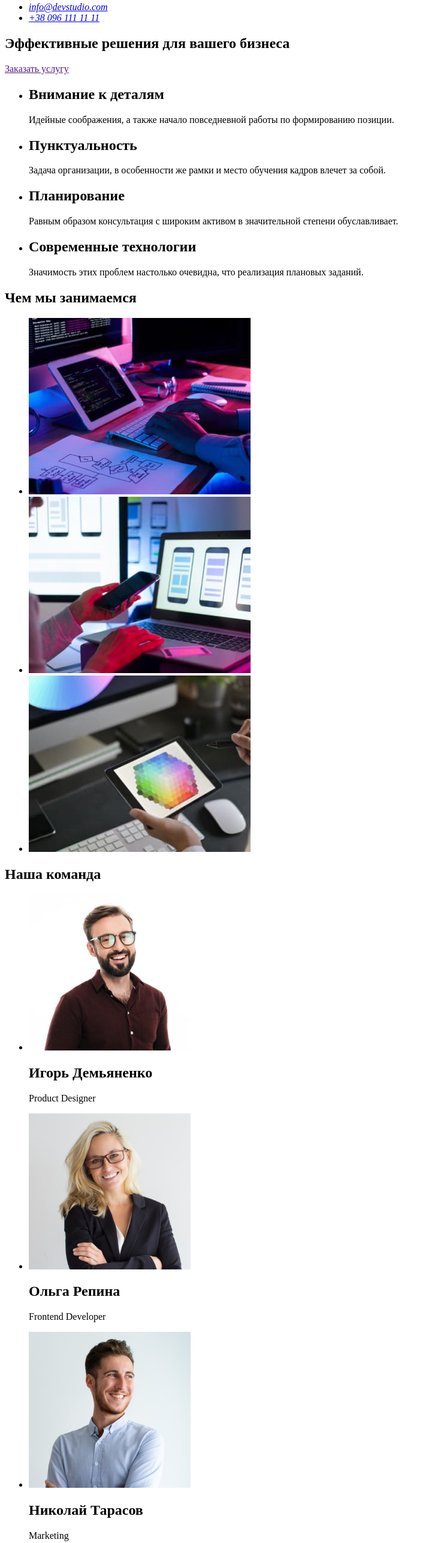
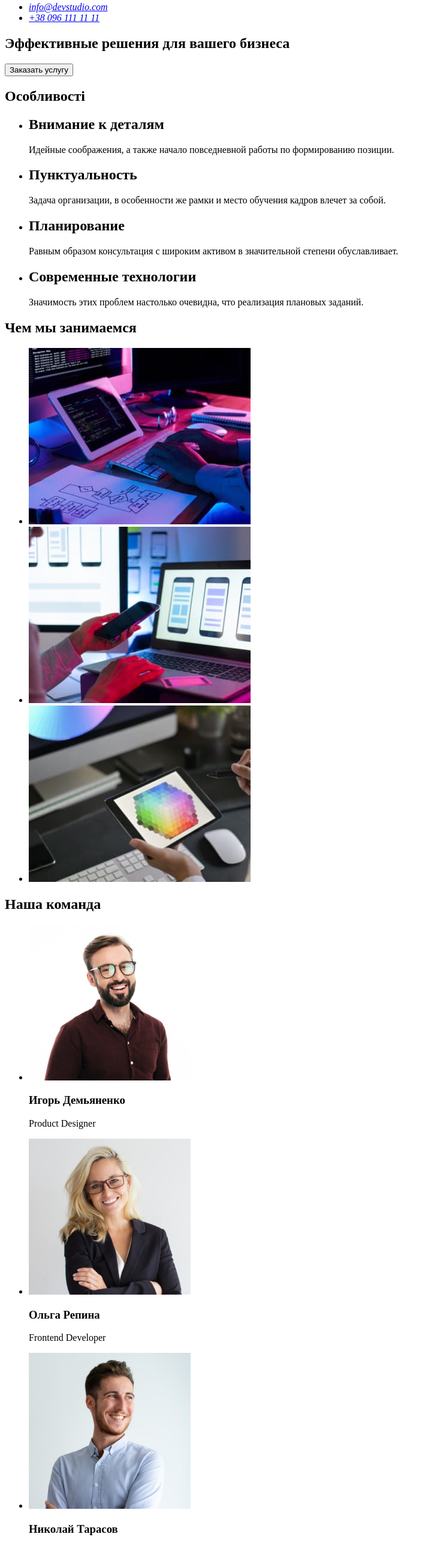
Before and after one commit to ValeriiDroniak/goit-markup-hw-01, a plain HTML site: page index.html in a window 1280 px wide. Shown: the part 109-2681 px from the top of the page at 60% size, without its empty margins (0-719 px from the left). Drawn offline with Linux system fonts and the light colour scheme.

Commit message:
Добавляє кнопку та заміняє заголовки

```diff
--- a/index.html
+++ b/index.html
@@ -32,11 +32,12 @@
         <!-- Герой -->
         <section>
             <h1>Эффективные решения для вашего бизнеса</h1>
-            <a href="">Заказать услугу</a>
+            <button type="button">Заказать услугу</button>
         </section>
 
         <!-- Основна частина -->
         <section>
+            <h2>Особливості</h2>
             <ul>
                 <li>
                     <h2>Внимание к деталям</h2>
@@ -55,7 +56,9 @@
                     <p>Значимость этих проблем настолько очевидна, что реализация плановых заданий.</p>
                 </li>
             </ul>
-            <h1>Чем мы занимаемся</h1>
+        </section>
+        <section>
+            <h2>Чем мы занимаемся</h2>
             <ul>
                 <li><a href=""><img src="./images/box-1.jpg" alt="Набирає команда" width="370"></a></li>
                 <li><a href=""><img src="./images/box-2.jpg" alt="Переглядає дизайн" width="370"></a></li>
@@ -65,26 +68,26 @@
 
         <!-- Команда -->
         <section>
-            <h1>Наша команда</h1>
+            <h2>Наша команда</h2>
             <ul>
                 <li>
                     <img src="./images/img-1.jpg" alt="чоловік" width="270">
-                    <h2>Игорь Демьяненко</h2>
+                    <h3>Игорь Демьяненко</h3>
                     <p>Product Designer</p>
                 </li>
                 <li>
                     <img src="./images/img-2.jpg" alt="жінка" width="270">
-                    <h2>Ольга Репина</h2>
+                    <h3>Ольга Репина</h3>
                     <p>Frontend Developer</p>
                 </li>
                 <li>
                     <img src="./images/img-3.jpg" alt="чоловік" width="270">
-                    <h2>Николай Тарасов</h2>
+                    <h3>Николай Тарасов</h3>
                     <p>Marketing</p>
                 </li>
                 <li>
                     <img src="./images/img-4.jpg" alt="чоловік" width="270">
-                    <h2>Михаил Ермаков</h2>
+                    <h3>Михаил Ермаков</h3>
                     <p>UI Designer</p>
                 </li>
             </ul>
@@ -94,7 +97,7 @@
     <!-- Підвал -->
     <footer>
         <a href="/">WebStudio</a>
-        <h3>г. Киев, пр-т Леси Украинки, 26</h3>
+        <p>г. Киев, пр-т Леси Украинки, 26</p>
         <p><a href="mailto:info@example.com">info@example.com</a></p>
         <p><a href="tel:+380991111111">+38 099 111 11 11</a></p>
     </footer>
```
